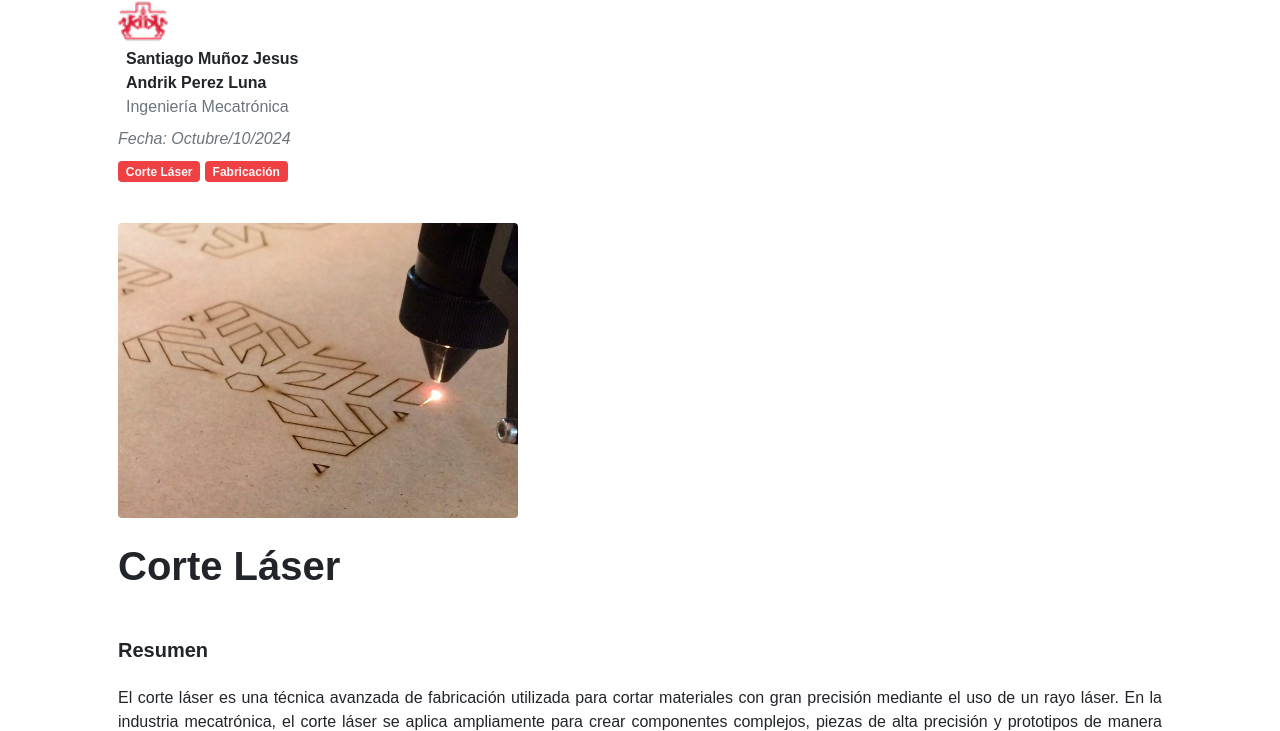
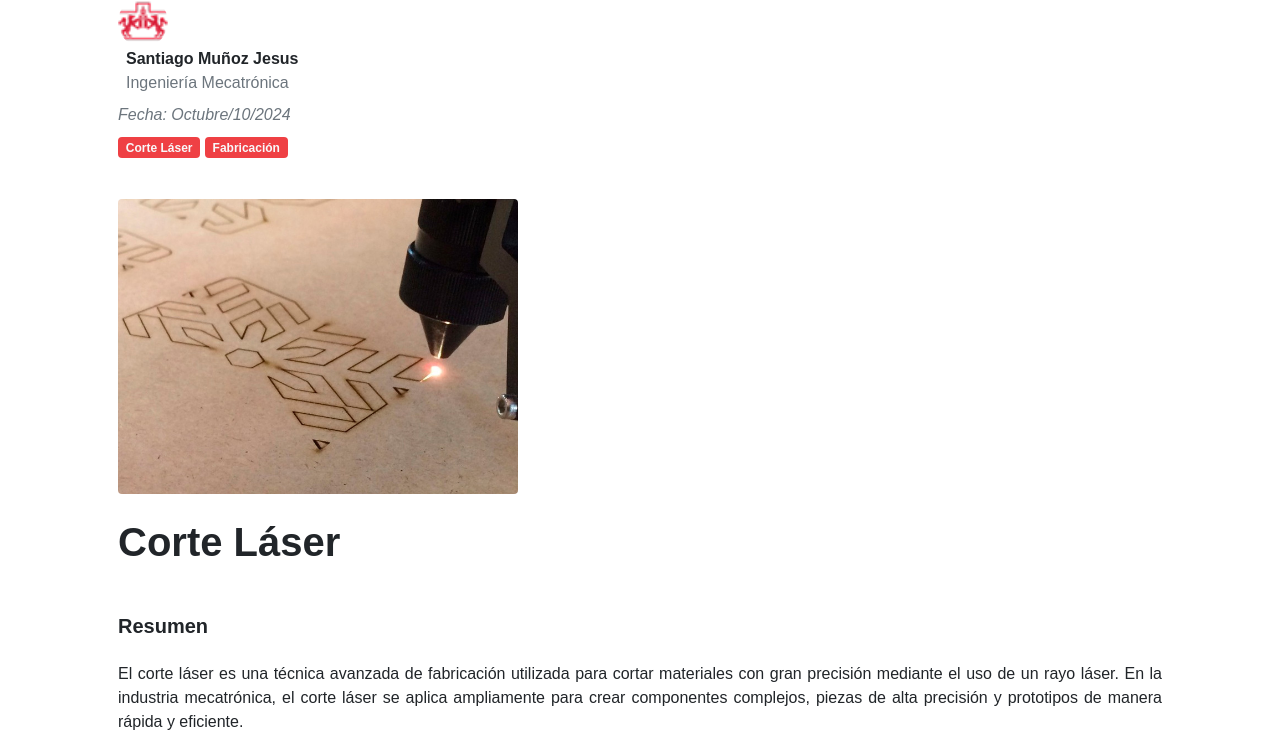
Before and after one commit to Lesu06/Introduccion_Macatronica, a plain HTML site: page practica2_oliver/index.html in a window 1280 px wide. Shown: the part 369-1100 px from the top of the page. Drawn offline with nearby package versions, Linux system fonts and the light colour scheme.

Commit message:
Add files via upload

```diff
--- a/practica2_oliver/index.html
+++ b/practica2_oliver/index.html
@@ -5,7 +5,7 @@
     <meta name="viewport" content="width=device-width, initial-scale=1, shrink-to-fit=no" />
     <meta name="description" content="" />
     <meta name="author" content="" />
-    <title>Proyecto 2 | Ibero Puebla</title>
+    <title>Corte laser | Ibero Puebla</title>
     <!-- Favicon-->
     <link rel="icon" type="image/x-icon" href="assets/favicon.ico" />
     <!-- Bootstrap icons-->
@@ -56,7 +56,7 @@
                     <!-- ETIQUETA DE ALUMNO -->
                     <img class="img-fluid rounded-circle" width="50px" src="assets/favicon.ico" alt="..." />
                     <div class="ms-2">
-                        <div class="fw-bold">Santiago Muñoz Jesus <br> Andrik Perez Luna</div>
+                        <div class="fw-bold">Santiago Muñoz Jesus</div>
                         <div class="text-muted">Ingeniería Mecatrónica</div>
                     </div>
 
```
